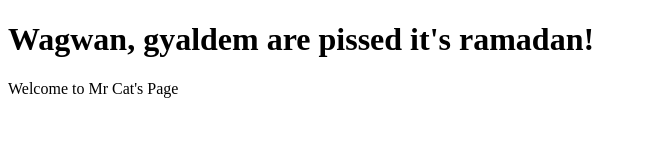
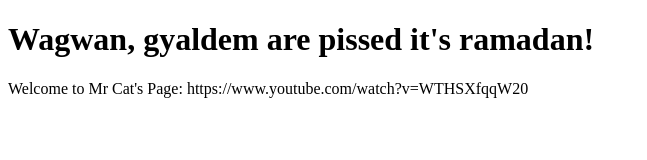
Before and after one commit to liemcat/liemcat.github.io, a plain HTML site: page index.html in a window 1280 px wide. Shown: the whole page, without its empty margins (0-647 px from the left). Drawn offline with Linux system fonts and the light colour scheme.

Commit message:
Update index.html

```diff
--- a/index.html
+++ b/index.html
@@ -5,7 +5,7 @@
   </head>
   <body>
     <h1>Wagwan, gyaldem are pissed it's ramadan!</h1>
-    Welcome to Mr Cat's Page
+    Welcome to Mr Cat's Page: https://www.youtube.com/watch?v=WTHSXfqqW20
 
   </body>
 </html>
```
